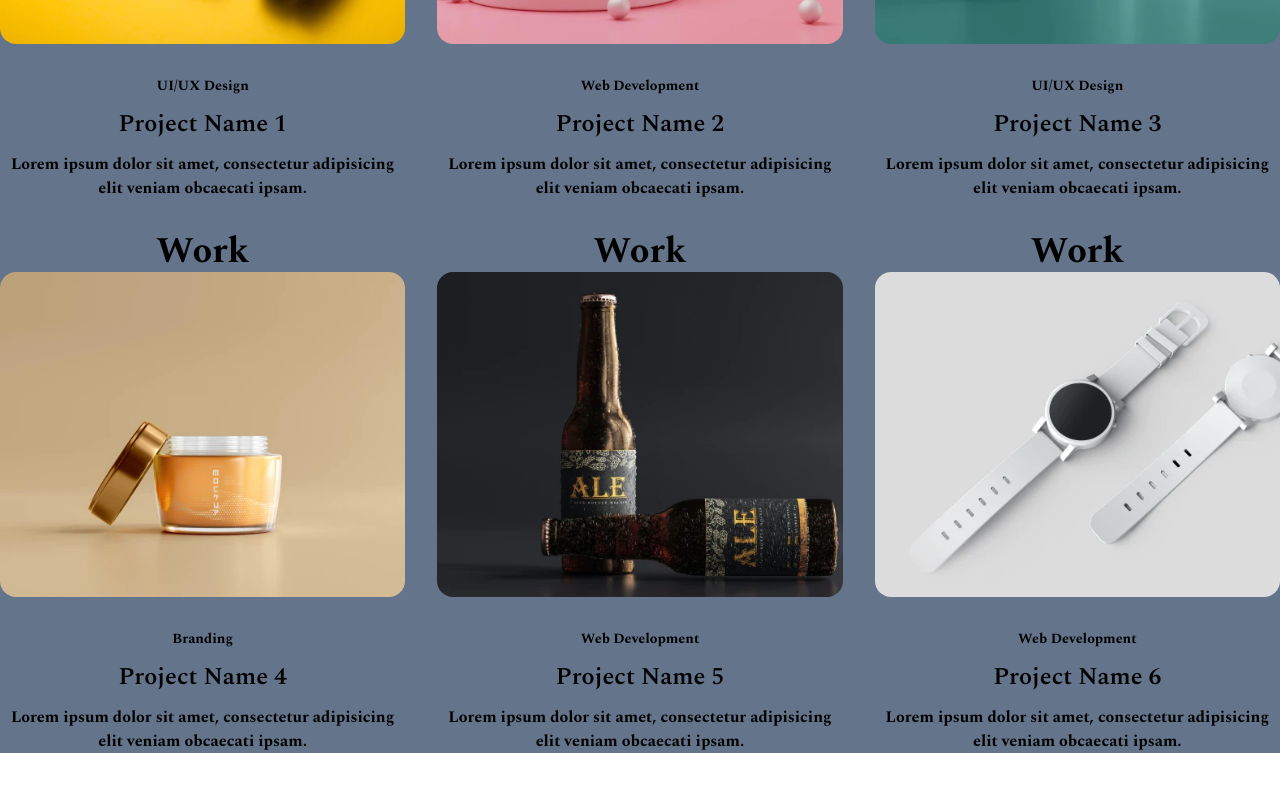
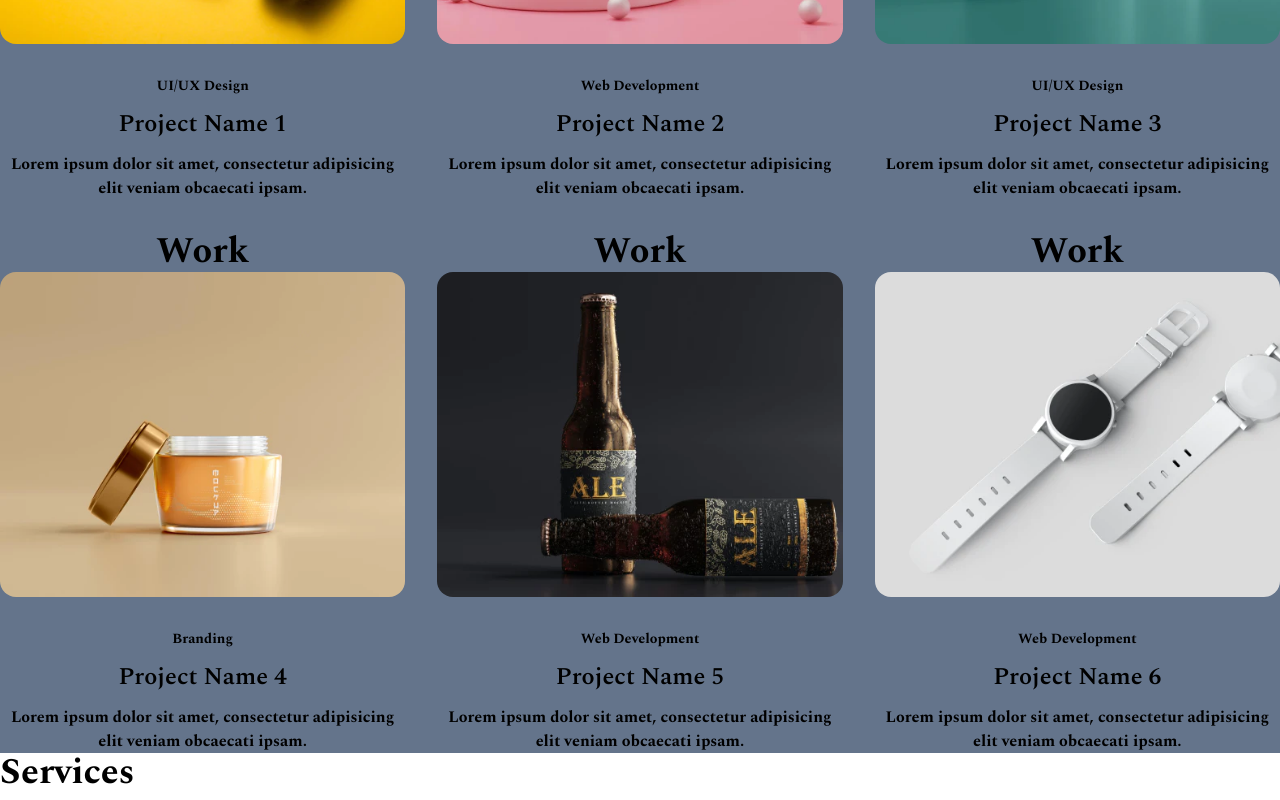
Before and after one commit to latifah2022/portfolio, a React (Create React App) app: page / in a window 1280 px wide. Shown: the part 2125-2925 px from the top of the page. Before the commit the page ends 2878 px from the top, so only its background shows below. Built offline with nearby package versions, Linux system fonts and the light colour scheme; a web font is replaced by a local one.

Commit message:
created service and contactb js

```diff
--- a/src/App.js
+++ b/src/App.js
@@ -5,6 +5,7 @@
 import About from "./componets/About";
 import Skills from "./componets/Skills";
 import Portfolio from "./componets/Portfolio";
+import Services from "./componets/Services";
 
 function App() {
   return (
@@ -14,6 +15,7 @@
       <About />
       <Skills />
       <Portfolio />
+      <Services />
     </div>
   );
 }
--- /dev/null
+++ b/src/componets/Contact.js
@@ -0,0 +1,9 @@
+import React from 'react';
+
+const Contact = () => {
+  return (
+    <div>Contact</div>
+  )
+}
+
+export default Contact;
--- /dev/null
+++ b/src/componets/Services.js
@@ -0,0 +1,9 @@
+import React from 'react';
+
+const Services = () => {
+  return (
+    <div>Services</div>
+  )
+}
+
+export default Services;
```
